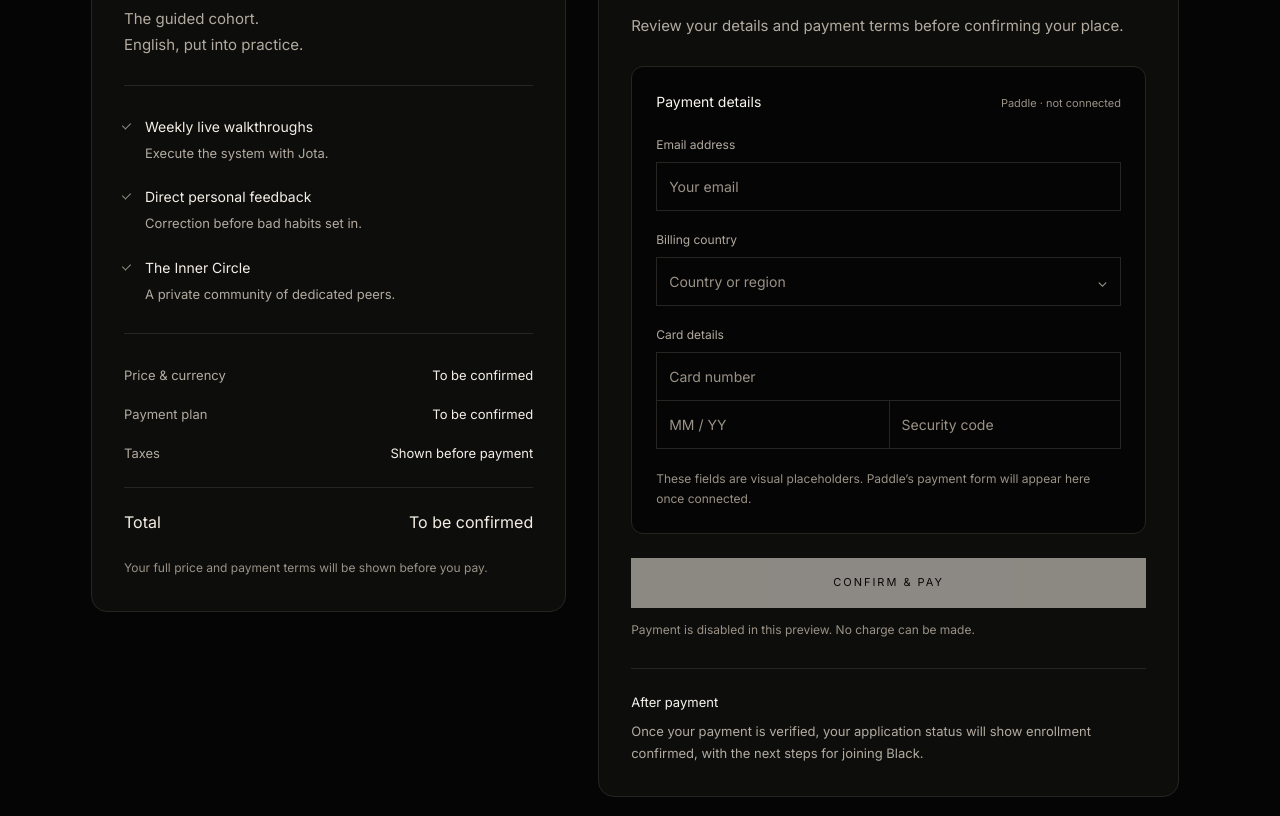
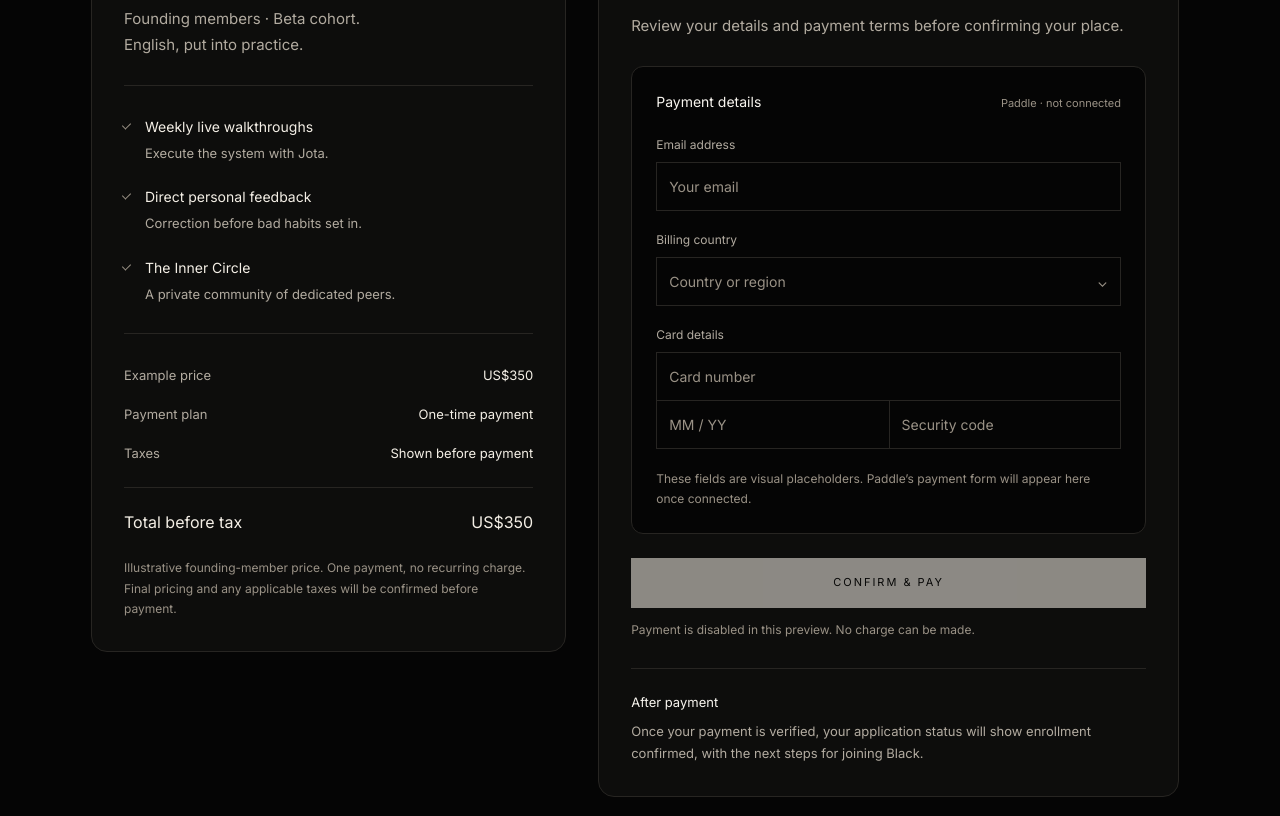
Before and after one commit to bearglobal-rgb/personalprojects, a plain HTML site: page checkout/index.html in a window 1280 px wide. Shown: the part 611-1427 px from the top of the page. Drawn offline with Linux system fonts and the light colour scheme.

Commit message:
Publish founding cohort price preview

```diff
--- a/checkout/index.html
+++ b/checkout/index.html
@@ -46,7 +46,7 @@
           <span class="brand-monogram checkout-monogram" aria-hidden="true"></span>
           <p class="application-eyebrow">Your enrollment</p>
           <h2 id="enrollment-heading">Black</h2>
-          <p class="checkout-product-caption">The guided cohort.<br>English, put into practice.</p>
+          <p class="checkout-product-caption">Founding members · Beta cohort.<br>English, put into practice.</p>
         </div>
         <ul class="checkout-inclusions" aria-label="Included in Black">
           <li><span>Weekly live walkthroughs</span><p>Execute the system with Jota.</p></li>
@@ -54,12 +54,12 @@
           <li><span>The Inner Circle</span><p>A private community of dedicated peers.</p></li>
         </ul>
         <dl class="checkout-order">
-          <div><dt>Price &amp; currency</dt><dd>To be confirmed</dd></div>
-          <div><dt>Payment plan</dt><dd>To be confirmed</dd></div>
+          <div><dt>Example price</dt><dd>US$350</dd></div>
+          <div><dt>Payment plan</dt><dd>One-time payment</dd></div>
           <div><dt>Taxes</dt><dd>Shown before payment</dd></div>
-          <div class="checkout-total"><dt>Total</dt><dd>To be confirmed</dd></div>
+          <div class="checkout-total"><dt>Total before tax</dt><dd>US$350</dd></div>
         </dl>
-        <p class="checkout-summary-note">Your full price and payment terms will be shown before you pay.</p>
+        <p class="checkout-summary-note">Illustrative founding-member price. One payment, no recurring charge. Final pricing and any applicable taxes will be confirmed before payment.</p>
       </section>
 
       <section class="checkout-payment" aria-labelledby="payment-heading">
```
